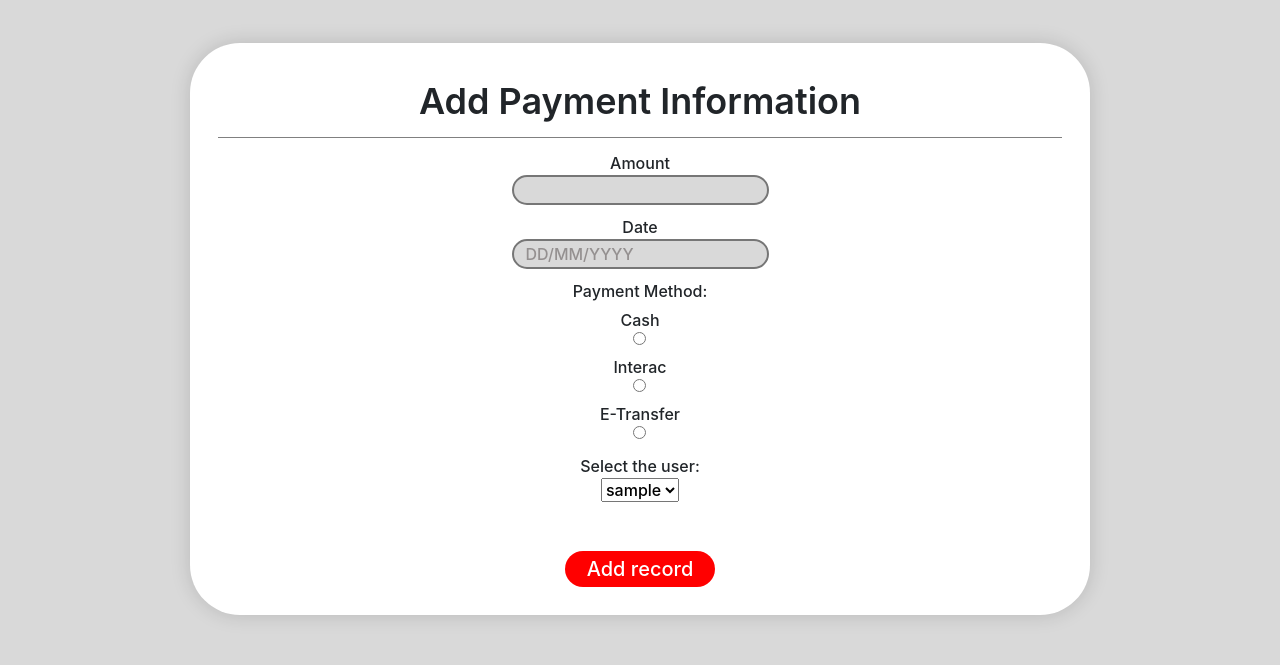
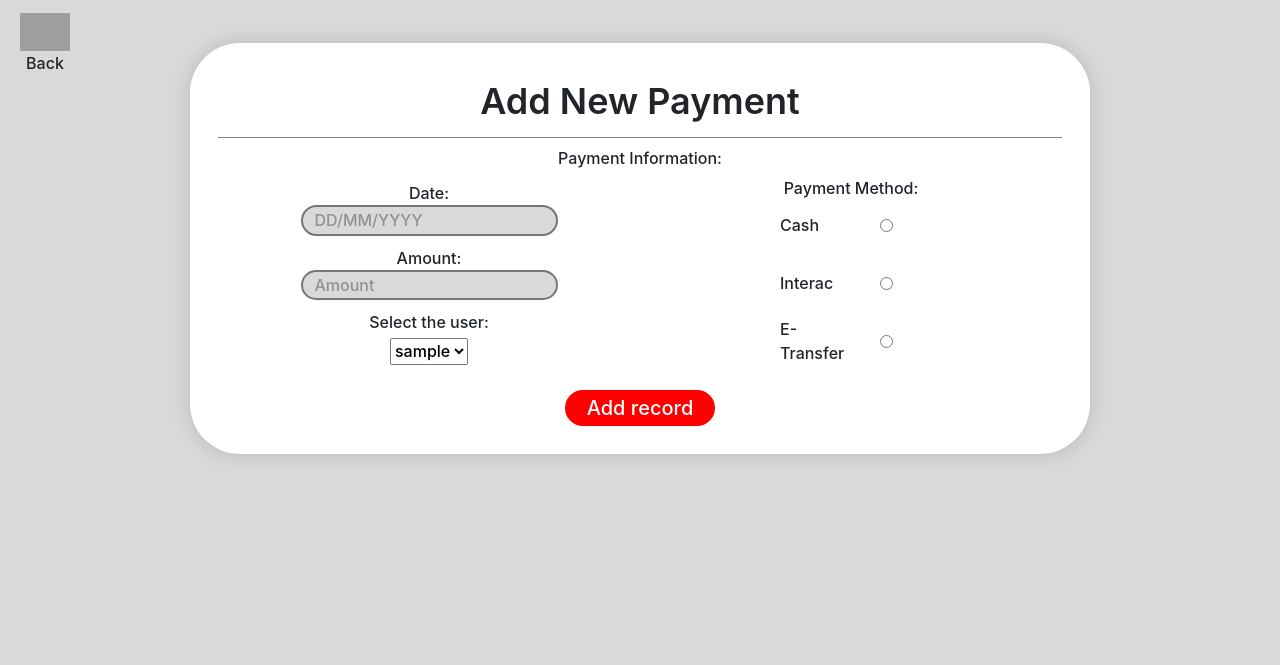
Before and after one commit to DatPika/System-Development-ECommerce, a PHP site: template app/views/PaymentInformation/create.php in a window 1280 px wide. Shown: the part 139-804 px from the top of the page. After the commit the page ends 596 px from the top, so only its background shows below. Run offline with PHP 8.4, Linux system fonts and the light colour scheme; the visitor is signed in with stand-in values (Sample User, id 1); the template is opened without the code that fills it: most values are stand-ins (such as "Sample title", 1, 10 or a date in 2020); grey boxes are pictures that could not be loaded.

Commit message:
header clickable + project & payment changes
project index and edit changes + payment index and create done + payment edit started

```diff
--- a/Style/styles.css
+++ b/Style/styles.css
@@ -63,6 +63,10 @@ div.break {
 	left: 0px;
 	top: 0px;
 }
+
+/*.topheader > img{
+	background: url(/Home/index);
+}*/
 
 .content-table table,
 .content-table th,
@@ -167,6 +171,7 @@ div.input-box {
 	position: relative;
 	margin-top: 50px;
 	justify-content: center;
+	align-items: center;
 	z-index: 0;
 }
 
@@ -193,17 +198,26 @@ div.input-box {
 	flex-grow: 1;
 }
 
-input[class="redButton"]::placeholder{
+input.redButton::placeholder{
 	color: #626262;
 }
 
-input[class="redButton"]{
+input.redButton{
 	color: white;
 	height: 40px;
-	padding: 0 20px 0 20px;
+	padding: 0 20px;
 	background-color: #EE0404;
 	border-radius: 50px;
 	border-style: solid;
+}
+
+a.redButton{
+	color: white;
+	height: 40px;
+	padding: 8px 15px;
+	background-color: #EE0404;
+	border-radius: 50px;
+	text-decoration: none;
 }
 
 input::placeholder {
@@ -250,45 +264,45 @@ input::placeholder {
 	width: 80px;
 }
 
-.project-info .payment-info {
+.payment-info {
 	display: grid;
 	justify-items: center;
 	align-items: center;
 	grid-template-columns: [start] 1fr [middle] 1fr [end];
 }
 
-.project-info .payment-info .payment{
+.payment{
 	justify-self: stretch;
 	display: grid;
 	grid-template-rows: 30px auto;
 }
 
-.project-info .payment-info .payment label{
+.payment label{
 	justify-self: center;
 }
 
-.project-info .payment-info .payment > div.bottom{
+.payment > div.bottom{
 	display: grid;
 	grid-template-columns: [start] 1fr [middle] 1fr [end];
 }
 
-.project-info .payment-info .payment > div.bottom > div.left{
+.payment > div.bottom > div.left{
 	display: grid;
 	grid-template-rows: [start] 1fr [row2] 1fr [row3] 1fr [end];
 }
 
-.project-info .payment-info .payment > div.bottom > div.right{
+.payment > div.bottom > div.right{
 	display: grid;
 	grid-template-rows: [start] 20px [row2] 1fr [row3] 1fr [row4] 1fr [end];
 }
 
-.project-info .payment-info .payment > div.bottom > div.right .input-box{
+.payment > div.bottom > div.right .input-box{
 	display: grid;
 	grid-template-columns: 1fr 1fr;
 	align-items: center;
 }
 
-.project-info .payment-info .payment > div.bottom > div.right .input-box label{
+.payment > div.bottom > div.right .input-box label{
 	justify-self: left;
 	margin-left: 30px;
 }
--- a/app/views/PaymentInformation/create.php
+++ b/app/views/PaymentInformation/create.php
@@ -1,45 +1,55 @@
-<?php $this->view('shared/header',_('Add Payment Information')); ?>
+<?php $this->view('shared/header',_('Add New Payment')); ?>
+<figure class="back hover-underline-animation" onclick="history.back()">
+	 <img src="/images/back-arrow.png" alt="Go Back">
+	 <figcaption><?=_('Back')?></figcaption>
+</figure>
 <div class="createPage">
 
 	<div class="container">
 
-		<h1 class="form-title"><?= _('Add Payment Information')?></h1>
+		<h1 class="form-title"><?= _('Add New Payment')?></h1>
 
 		<form method="post" action="">
-
-			<div class="info">
-
-				<div class ="input-box">
-					<label><?= _('Amount') ?></label><input type="text" name='amount' id="amount" class="text-field" required>
-				</div>
-				<div class ="input-box">
-					<label><?= _('Date') ?></label><input type="text" placeholder="DD/MM/YYYY" name="date" class="text-field">
-				</div>
-				<div class ="input-box">
+			<div class="payment">
+			<label><?=_('Payment Information')?>:</label>
+				<div class="bottom">
+					<div class="left">
+						<div class="input-box">
+							<label><?= _('Date:') ?></label>
+							<input type="text" name="date1" class="text-field" placeholder="<?= _('DD/MM/YYYY') ?>">
+						</div>
+						<div class="input-box">
+							<label><?= _('Amount:') ?></label>
+							<input type="text" name="amount1" class="text-field" placeholder="<?= _('Amount') ?>">
+						</div>
+						<div class="input-box">
+							<label><?= _('Select the user:') ?></label>
+							<select>
+								<?php
+									foreach ($data as $user) {
+										echo "<option value='$user->user_id'";
+										echo ($user->user_id == $_SESSION['user_id']?'selected':'');
+										echo ">$user->username</option>\n";
+									}
+								?>
+							</select>
+						</div>
+					</div>
 					<div class="right">
 						<label><?= _('Payment Method:') ?></label>
 						<div class="input-box">
-							<label><?= _('Cash') ?></label>
-							<input type="radio" name="payment1" value="cash">
+							<label style="margin-left: 140px;"><?= _('Cash') ?></label>
+							<input style="margin-right: 140px;" type="radio" name="payment1" value="cash">
 						</div>
 						<div class="input-box">
-							<label><?= _('Interac') ?></label>
-							<input type="radio" name="payment1" value="interac">
+							<label style="margin-left: 140px;"><?= _('Interac') ?></label>
+							<input style="margin-right: 140px;" type="radio" name="payment1" value="interac">
 						</div>
 						<div class="input-box">
-							<label><?= _('E-Transfer') ?></label>
-							<input type="radio" name="payment1" value="e-transfer">
+							<label style="margin-left: 140px;"><?= _('E-Transfer') ?></label>
+							<input style="margin-right: 140px;" type="radio" name="payment1" value="e-transfer">
 						</div>
 					</div>
-				</div>
-				<div class ="input-box">
-					<label><?= _('Select the user:') ?></label><select name='user_id'>
-					<?php
-					foreach ($data as $user) {
-						echo "<option value='$user->user_id'>$user->username</option>\n";
-					}
-					?>
-					</select><br>
 				</div>
 			</div>
 			<div class="form-submit-btn">
--- a/app/views/PaymentInformation/index.php
+++ b/app/views/PaymentInformation/index.php
@@ -37,9 +37,9 @@
 
 	</table>
 	<div class="break"></div>
+	<a style="margin-bottom: 20px;" class="redButton" href="/PaymentInformation/create/<?=$data[1]?>"><?=_('Add New Payment')?></a>
+	<div class="break"></div>
 	<input type="submit" class="redButton" name="loadMore" value="<?=_('Load More')?>">
-	<div class="break"></div>
-	<a href="/PaymentInformation/create/<?=$data[1]?>"><?=_('Add Payment Information')?></a>
 </div>
 
 <?php $this->view('shared/footer'); ?>
--- a/app/views/Project/edit.php
+++ b/app/views/Project/edit.php
@@ -72,6 +72,7 @@
 				</div>
 			</div>
 			<div class="form-submit-btn">
+				<a style="margin-right: 100px;" class="redButton" href='/PaymentInformation/index/<?=$data->project_id?>'><?= _('View Payments') ?></a>
 				<input type="submit" name="action" value='<?= _('Edit record') ?>'>
 			</div>
 		</form>
--- a/app/views/Project/index.php
+++ b/app/views/Project/index.php
@@ -42,7 +42,7 @@
 								$profit += $payment->amount;
 							}
 						?>
-						<?= htmlentities($profit) ?>
+						<?= htmlentities($profit) ?>$
 					</td>
 					<td><a href='/Project/Edit/<?=$project->project_id?>'><?= _('Edit') ?></a> | <a href='/Project/Delete/<?=$project->project_id?>'><?= _('Delete') ?></a> | <a href='/PaymentInformation/index/<?=$project->project_id?>'><?= _('View Payments') ?></a>
 				</tr>
--- a/app/views/shared/header.php
+++ b/app/views/shared/header.php
@@ -12,6 +12,6 @@
 
 </head>
 <header class="topheader">
-	<img src="/images/logo.png" alt="Favorite Design">
+	<a href="/Home/index"><img src="/images/logo.png" alt="Favorite Design"></a>
 </header>
 <body>
```
Also changed, not shown: app/views/PaymentInformation/edit.php (+38 -34 lines).
